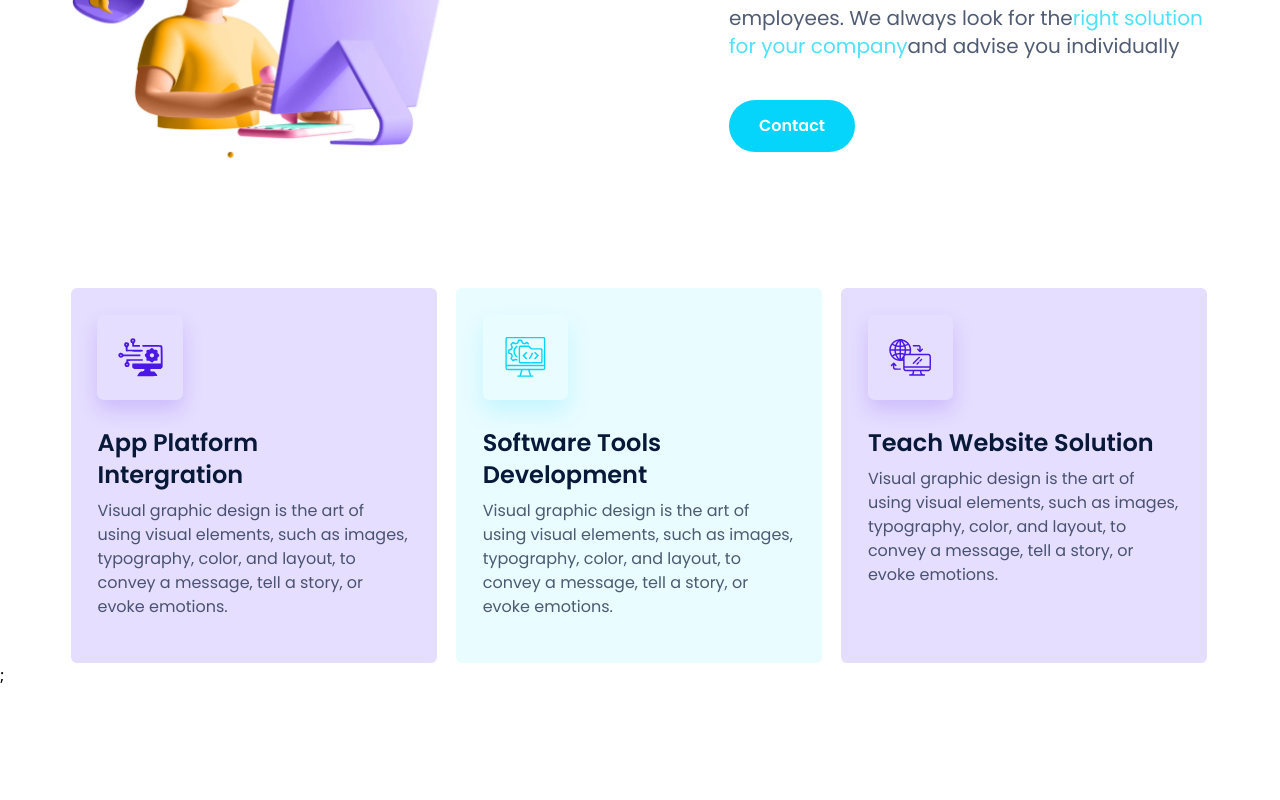
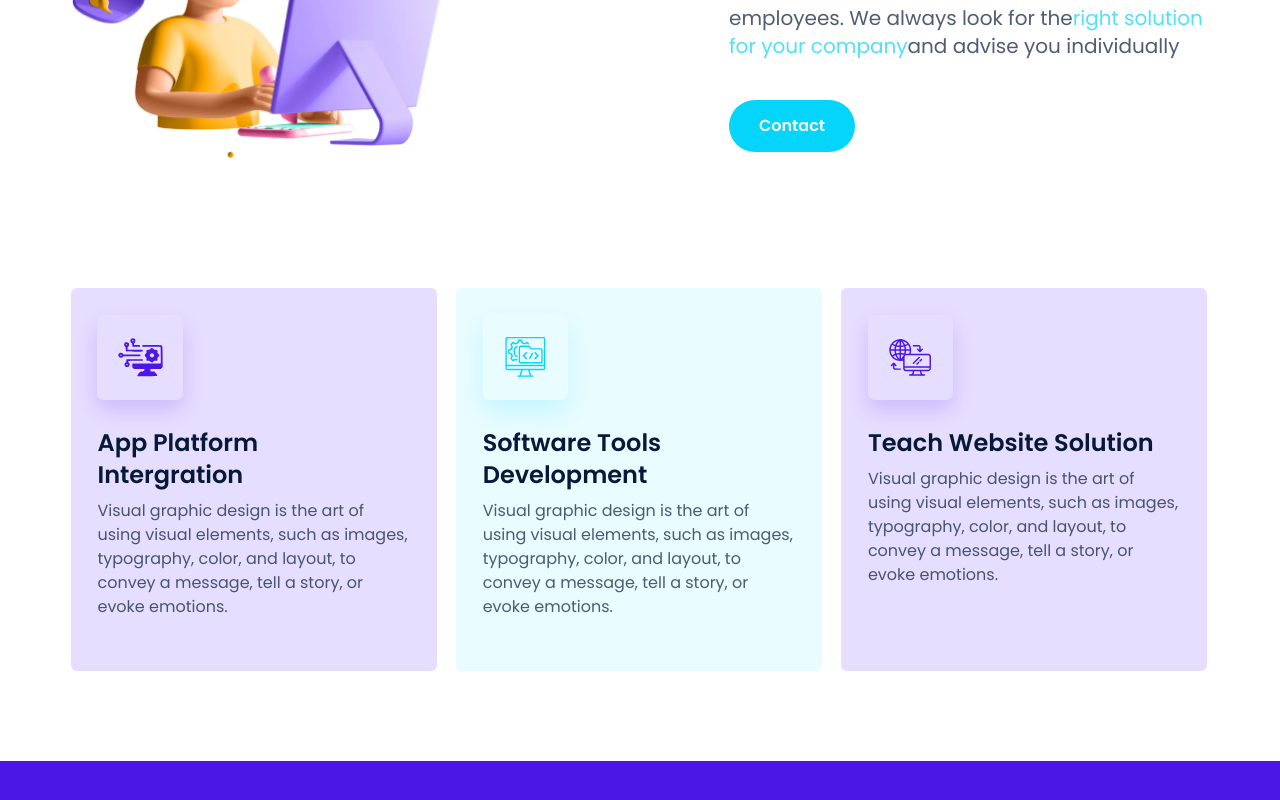
Before and after one commit to mayankpcp7/FoxVision, a React (Create React App) app: page /about in a window 1280 px wide. Shown: the part 502-1302 px from the top of the page. Before the commit the page ends 1189 px from the top, so only its background shows below. Built offline with nearby package versions, Linux system fonts and the light colour scheme.

Commit message:
start angebot section

```diff
--- /dev/null
+++ b/src/components/Angebot.jsx
@@ -0,0 +1,7 @@
+import React from "react";
+
+const Angebot = () => {
+  return <div className="bg-darkpurple pt-[122.94px] pb-[97.65px]"></div>;
+};
+
+export default Angebot;
--- a/src/components/common/HowWeWork.jsx
+++ b/src/components/common/HowWeWork.jsx
@@ -8,7 +8,7 @@ import { BlueHeading } from "./Heading";
 
 const HowWeWork = () => {
   return (
-    <div className="xl:pt-[144.76px] md:pt-[90px] sm:pt-[65px] pt-[50px]">
+    <div className="xl:pt-[144.76px] xl:pb-[126.85ox] md:pb-[90px] sm:pb-[65px] pb-[50px] md:pt-[90px] sm:pt-[65px] pt-[50px]">
       <div className="container xl:max-w-[1164px] px-3 mx-auto">
         <div className="flex flex-row flex-wrap justify-between items-end">
           <div className="lg:w-6/12 w-full relative">
--- a/src/components/common/HowWeWorkCards.jsx
+++ b/src/components/common/HowWeWorkCards.jsx
@@ -1,7 +1,7 @@
 const HowWeWorkCards = (props) => {
   return (
     <div
-      className={`${props.className} sm:pt-[26.83px] lg:max-w-[366px] w-full h-full sm:px-[26.81px] sm:pb-[43.91px] rounded-[6px] p-6 hover:shadow-[1px_8px_20px_#07183826] transition-all ease-linear duration-300`}
+      className={`${props.className} sm:pt-[26.83px] lg:max-w-[366px] xl:min-h-[383px] w-full h-full sm:px-[26.81px] sm:pb-[43.91px] rounded-[6px] p-6 hover:shadow-[1px_8px_20px_#07183826] transition-all ease-linear duration-300`}
     >
       <div
         className={`sm:mb-[27px] mb-5 sm:w-[85.27px] sm:h-[85.27px] w-[75px] h-[75px] rounded-[6.94px] shadow-[0px_10px_20px_0px_#4B17E62B] flex justify-center items-center ${
--- a/src/pages/Home.jsx
+++ b/src/pages/Home.jsx
@@ -1,11 +1,13 @@
 import React from "react";
 import HowWeWork from "../components/common/HowWeWork";
 import Hero from "../components/common/Hero";
+import Angebot from "../components/Angebot";
 const Home = () => {
   return (
     <>
       <Hero />
-      <HowWeWork />;
+      <HowWeWork />
+      <Angebot />
     </>
   );
 };
```
